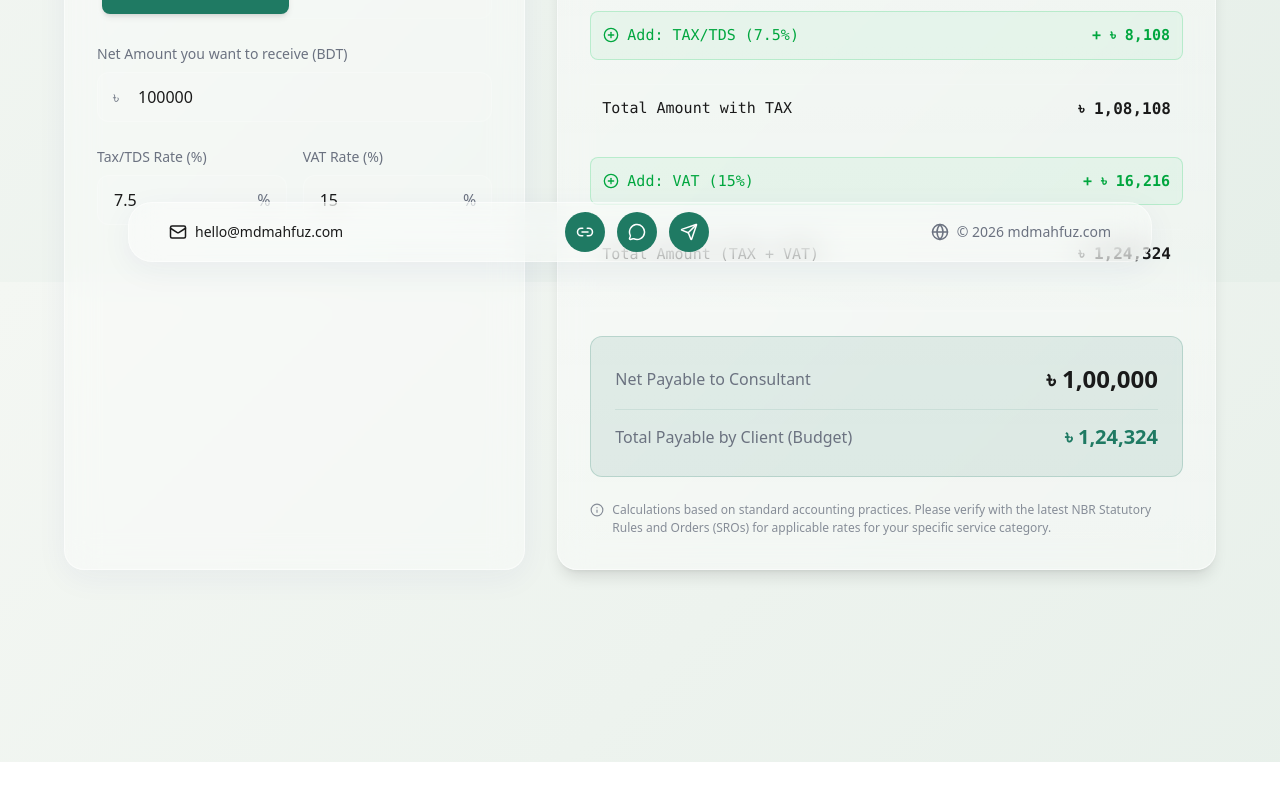
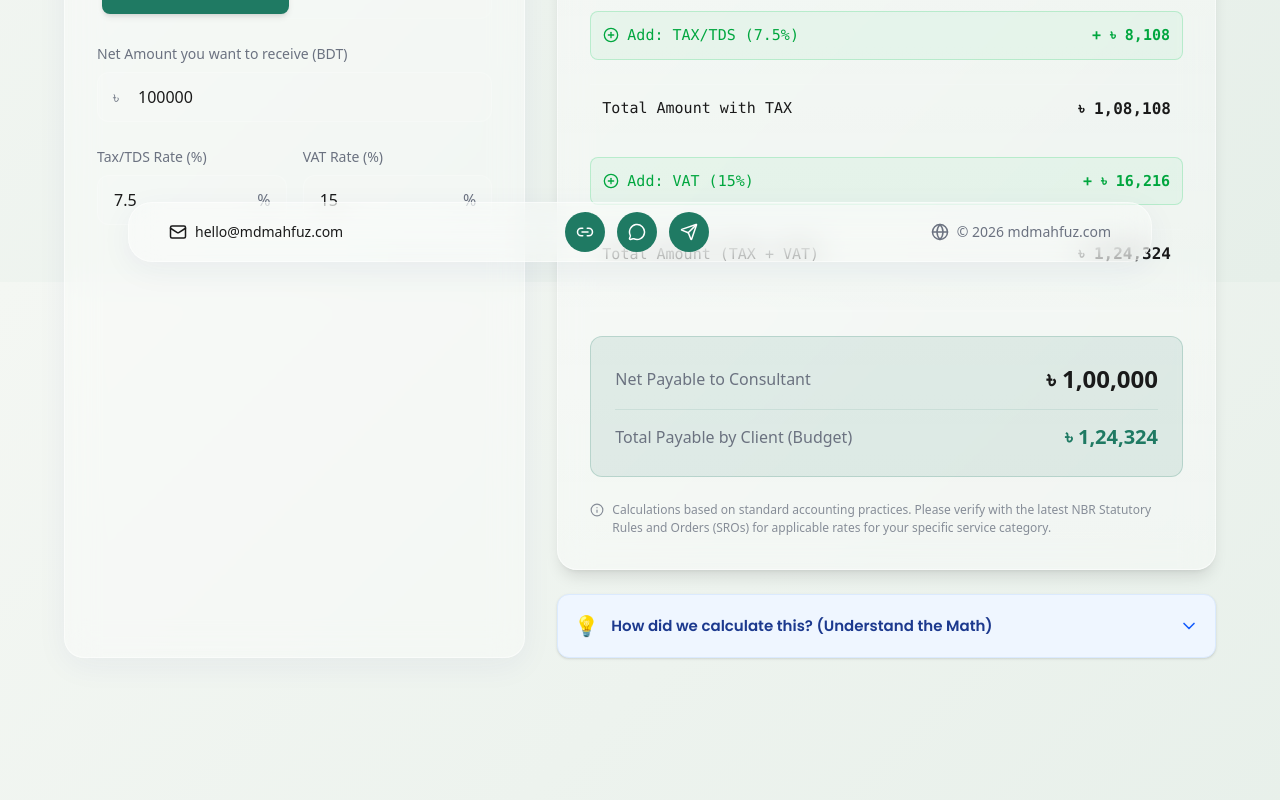
Before and after one commit to himahfuz/mdmahfuz-portfolio, a Next.js app: page /tools/vat-tax-calculator in a window 1280 px wide. Shown: the part 518-1318 px from the top of the page. Before the commit the page ends 1280 px from the top, so only its background shows below. Built offline with nearby package versions, Linux system fonts and the light colour scheme.

Commit message:
feat: add Consultant VAT and Tax calculator component

```diff
--- a/src/app/(frontend)/tools/vat-tax-calculator/Calculator.tsx
+++ b/src/app/(frontend)/tools/vat-tax-calculator/Calculator.tsx
@@ -16,6 +16,8 @@ export default function Calculator() {
     totalPayable: 0,
     netPayable: 0,
   });
+
+  const [showExplanation, setShowExplanation] = useState(false);
 
   useEffect(() => {
     calculate();
@@ -56,6 +58,10 @@ export default function Calculator() {
       netPayable: Math.round(netPayable),
     });
   };
+
+  const amtNum = parseFloat(amount.toString()) || 0;
+  const taxRNum = parseFloat(taxRate.toString()) || 0;
+  const vatRNum = parseFloat(vatRate.toString()) || 0;
 
   return (
     <div className="pb-20">
@@ -166,8 +172,8 @@ export default function Calculator() {
         </div>
 
         {/* Results Section */}
-        <div className="lg:col-span-7">
-          <div className="glass-panel p-6 md:p-8 h-full flex flex-col border-t-4 border-t-[var(--color-brand-primary)] shadow-lg bg-gradient-to-b from-white/5 to-transparent">
+        <div className="lg:col-span-7 flex flex-col gap-6">
+          <div className="glass-panel p-6 md:p-8 flex-1 flex flex-col border-t-4 border-t-[var(--color-brand-primary)] shadow-lg bg-gradient-to-b from-white/5 to-transparent">
             <div className="flex items-center justify-between mb-8 pb-4 border-b border-white/10">
               <h2 className="font-poppins font-bold text-[22px] text-[var(--color-text-primary)]">
                 Calculation Summary
@@ -321,6 +327,74 @@ export default function Calculator() {
               </p>
             </div>
           </div>
+
+          {/* Explanation Block */}
+          <div className="bg-blue-50 dark:bg-slate-800/60 rounded-xl border border-blue-100 dark:border-slate-700/60 overflow-hidden shadow-sm transition-all duration-300">
+            <button
+              onClick={() => setShowExplanation(!showExplanation)}
+              className="w-full p-4 flex items-center justify-between hover:bg-blue-100/50 dark:hover:bg-slate-700/50 transition-colors"
+            >
+              <div className="flex items-center gap-3">
+                <span className="text-[20px]">💡</span>
+                <span className="font-poppins font-semibold text-[15px] text-blue-900 dark:text-blue-50">
+                  How did we calculate this? (Understand the Math)
+                </span>
+              </div>
+              <LucideIcons.ChevronDown
+                size={20}
+                className={`text-blue-600 dark:text-blue-400 transition-transform duration-300 ${
+                  showExplanation ? "rotate-180" : ""
+                }`}
+              />
+            </button>
+
+            {showExplanation && (
+              <div className="p-5 border-t border-blue-100 dark:border-slate-700/60 text-[14px] text-blue-800 dark:text-slate-300 space-y-3 font-inter leading-relaxed">
+                {mode === "net" ? (
+                  <>
+                    <p>
+                      You requested a net amount of <strong>{amtNum.toLocaleString("en-IN")}</strong>. However, standard tax rules require tax to be deducted from the <em>Gross</em> amount, not the Net.
+                      Therefore, your Net amount represents <strong>{100 - taxRNum}%</strong> of the total Gross.
+                    </p>
+                    <ol className="list-decimal pl-5 space-y-2 mt-3">
+                      <li>
+                        <strong>Gross Amount</strong> = {amtNum.toLocaleString("en-IN")} ÷ {100 - taxRNum}% = <strong>{results.grossAmount.toLocaleString("en-IN")}</strong>
+                      </li>
+                      <li>
+                        <strong>Tax ({taxRNum}%)</strong> = {results.grossAmount.toLocaleString("en-IN")} × {taxRNum}% = <strong>{results.taxAmount.toLocaleString("en-IN")}</strong>
+                      </li>
+                      <li>
+                        <strong>VAT ({vatRNum}%)</strong> = {results.grossAmount.toLocaleString("en-IN")} × {vatRNum}% = <strong>{results.vatAmount.toLocaleString("en-IN")}</strong>
+                        <div className="text-[13px] opacity-75 mt-0.5">(VAT is always added on top of the Gross amount)</div>
+                      </li>
+                    </ol>
+                  </>
+                ) : (
+                  <>
+                    <p>
+                      You entered a total inclusive budget of <strong>{amtNum.toLocaleString("en-IN")}</strong>. We need to extract the VAT and Tax from this to find the actual payable amount.
+                    </p>
+                    <ol className="list-decimal pl-5 space-y-2 mt-3">
+                      <li>
+                        First, we separate the VAT. <br />
+                        <strong>Gross Amount</strong> = {amtNum.toLocaleString("en-IN")} ÷ (100% + {vatRNum}%) = <strong>{results.grossAmount.toLocaleString("en-IN")}</strong>
+                      </li>
+                      <li>
+                        <strong>VAT ({vatRNum}%)</strong> = {amtNum.toLocaleString("en-IN")} - {results.grossAmount.toLocaleString("en-IN")} = <strong>{results.vatAmount.toLocaleString("en-IN")}</strong>
+                      </li>
+                      <li>
+                        Next, we deduct the Tax from the Gross. <br />
+                        <strong>Tax ({taxRNum}%)</strong> = {results.grossAmount.toLocaleString("en-IN")} × {taxRNum}% = <strong>{results.taxAmount.toLocaleString("en-IN")}</strong>
+                      </li>
+                      <li>
+                        Finally, your Net Payable is {results.grossAmount.toLocaleString("en-IN")} - {results.taxAmount.toLocaleString("en-IN")} = <strong>{results.netPayable.toLocaleString("en-IN")}</strong>.
+                      </li>
+                    </ol>
+                  </>
+                )}
+              </div>
+            )}
+          </div>
         </div>
       </div>
     </div>
```
